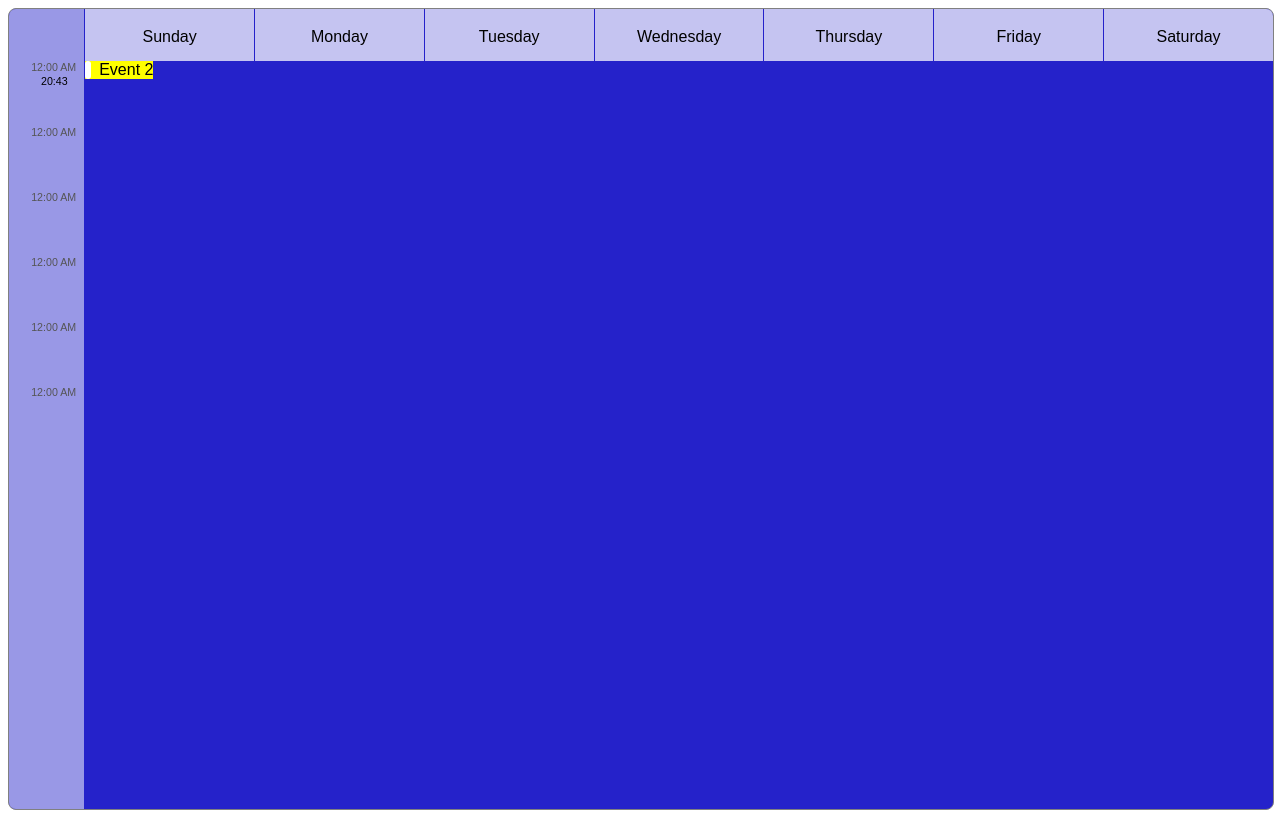
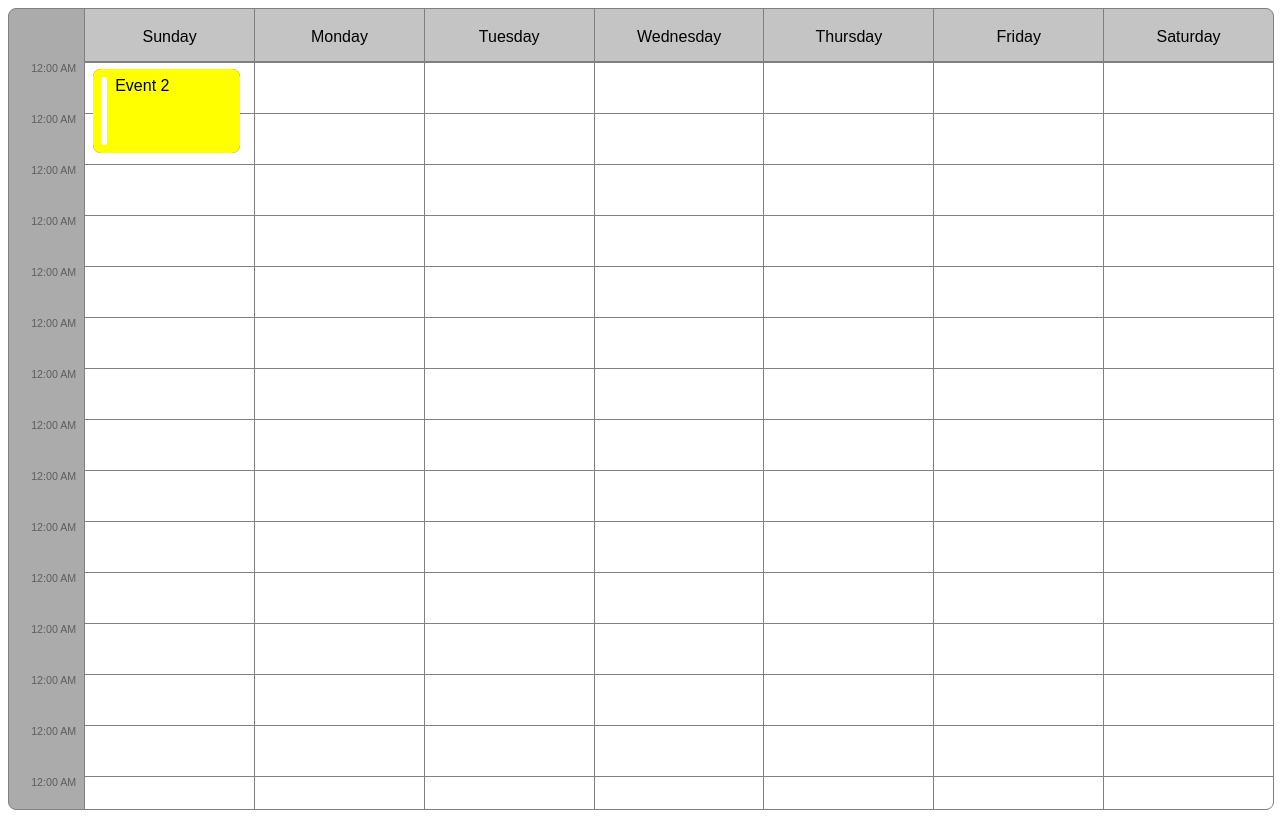
Before and after one commit to malviys/skeduler, a React (Create React App) app: page / in a window 1280 px wide. Built offline with nearby package versions, Linux system fonts and the light colour scheme.

Commit message:
style: updating style with app design system

```diff
--- a/src/ui/scheduler.module.scss
+++ b/src/ui/scheduler.module.scss
@@ -1,10 +1,12 @@
+@import "./styles/base.scss";
+
 .scheduler {
     display: flex;
     flex-direction: column;
     overflow: hidden;
     height: 100%;
     width: 100%;
-        background-color: #2522CA;
+    background-color: var(--scheduler-primary-color);
     border: 1px solid gray;
     border-radius: .5rem;
     font-family: sans-serif;
@@ -38,10 +40,10 @@
     display: flex;
     justify-content: center;
     align-items: center;
-        min-width: 100px;
-        width: 100%;
+    min-width: var(--scheduler-cell-min-width);
+    width: var(--scheduler-cell-width);
     height: 56px;
-        background-color: #FFFFFFBB;
+    background-color: #FFFFFF88;
 }
 
 .body {
@@ -57,6 +59,7 @@
 .body_rows {
     display: flex;
     flex-direction: column;
+    row-gap: 1px;
     width: 100%;
     height: 100%;
 }
@@ -64,10 +67,6 @@
 .body_row_columns {
     display: flex;
     column-gap: 1px;
-    }
-
-    .body_row_columns:nth-child(4n+1) {
-        margin-top: 1px;
 }
 
 .body_rows_events_wrapper {
@@ -84,7 +83,7 @@
 
 .body_cell {
     min-width: 100px;
-        height: 50px;
+    height: 3.125rem;
     background-color: white;
     width: 100%;
 }
@@ -94,34 +93,24 @@
     position: relative;
     display: flex;
     flex-direction: column;
+    row-gap: 1px;
     overflow: hidden;
     height: 100%;
     width: 80px;
-        background-color: #FFFFFF88;
     z-index: 3;
     transition: box-shadow 0.5s ease 0.0125s;
+    background-color: #FFFFFF55;
 }
 
 .time_column_cell {
     width: 100%;
-        min-height: 16px;
-        height: 16px;
+    min-height: 3.125rem;
+    height: 3.125rem;
     font-size: 8pt;
     text-align: end;
-        color: #555555;
+    color: #5E5E5E;
 
     &>span {
         margin-right: .5rem;
-            visibility: hidden;
     }
 }
-
-    .time_column_cell:nth-child(4n-2) {
-        &>span {
-            visibility: visible;
-        }
-    }
-
-    .time_column_cell:nth-child(4n+1) {
-        margin-top: 1px;
-    }
```
Lines whose indentation alone changed are shown as unchanged.
